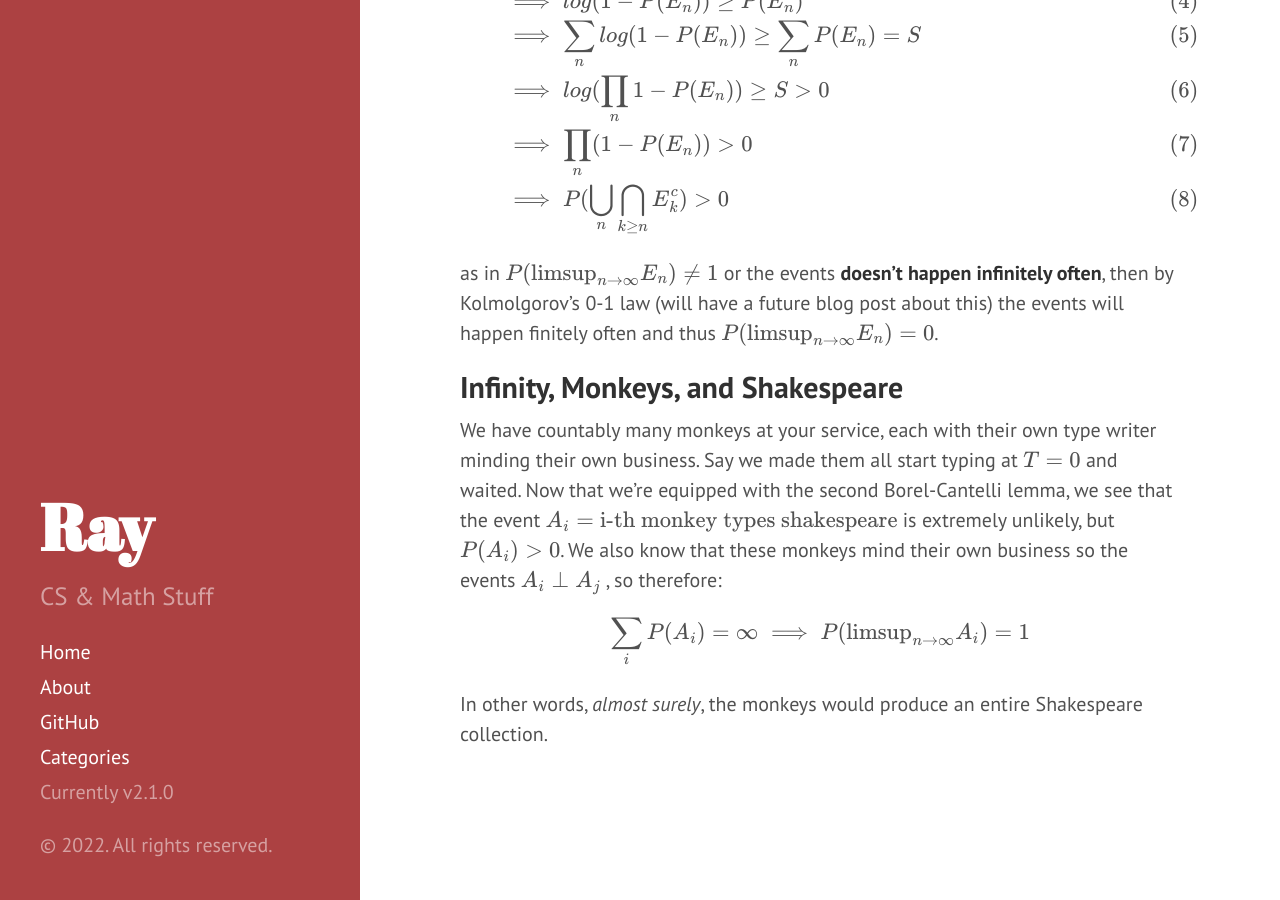
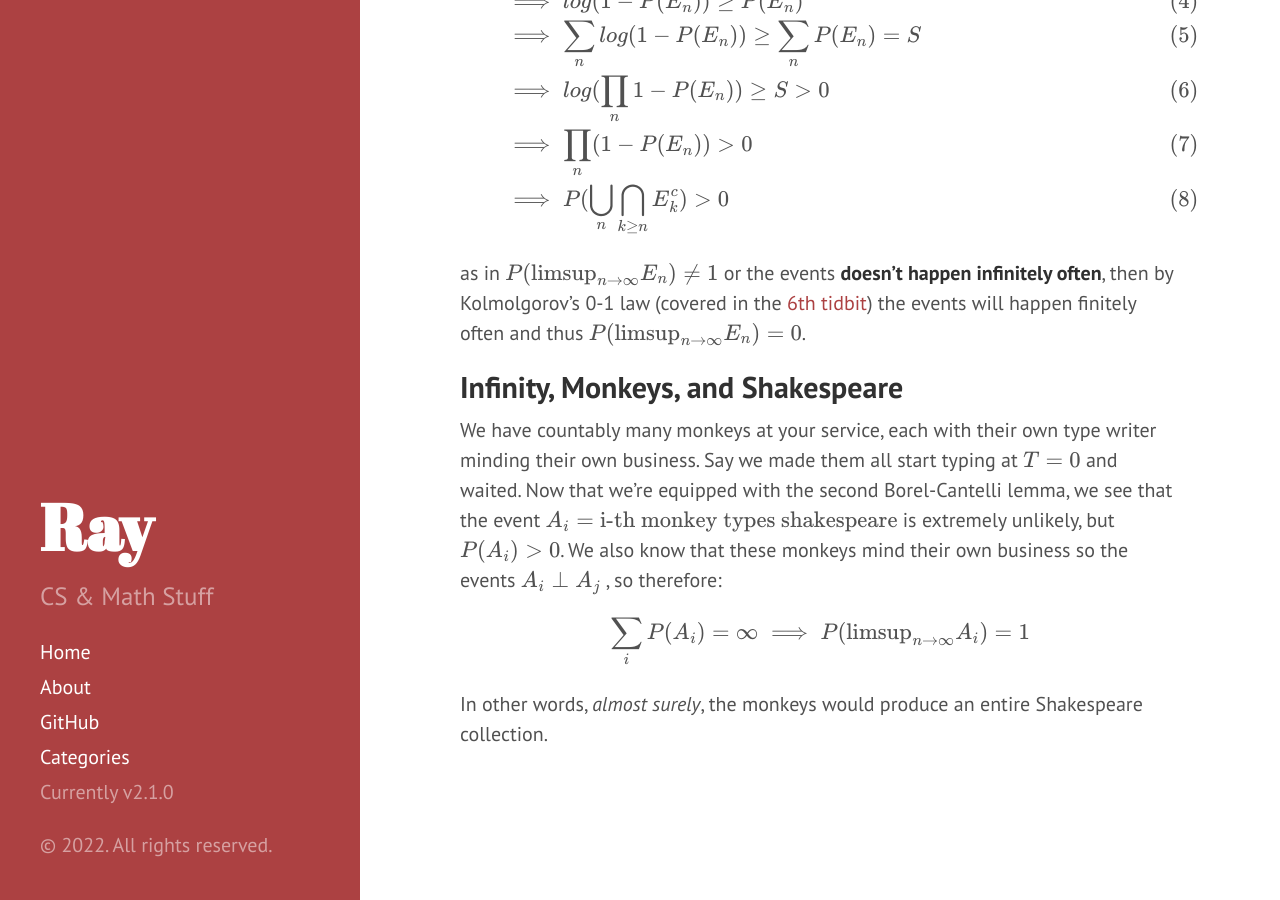
Before and after one commit to OneRaynyDay/oneraynyday.github.io, a Jekyll site: the page built from _posts/2022-09-09-Surely-and-Often.md, in a window 1280 px wide and 900 px high, scrolled down 1539 px. Built offline with Jekyll 4.4.1, drawn with Linux system fonts in a browser that asks for light colours; formulas are drawn with MathJax 3; comment, search, counter and statistics services are not loaded.

```diff
--- a/_posts/2022-09-09-Surely-and-Often.md
+++ b/_posts/2022-09-09-Surely-and-Often.md
@@ -60,7 +60,7 @@
 \end{align}
 $$
 
-as in $$P(\text{limsup}_{n \to \infty} E_n) \neq 1$$ or the events **doesn't happen infinitely often**, then by Kolmolgorov's 0-1 law (will have a future blog post about this) the events will happen finitely often and thus $$P(\text{limsup}_{n \to \infty} E_n) = 0$$.
+as in $$P(\text{limsup}_{n \to \infty} E_n) \neq 1$$ or the events **doesn't happen infinitely often**, then by Kolmolgorov's 0-1 law (covered in the [6th tidbit](https://oneraynyday.github.io/math/2022/09/11/Kolmogorovs-0-1-Law/)) the events will happen finitely often and thus $$P(\text{limsup}_{n \to \infty} E_n) = 0$$.
 
 ## Infinity, Monkeys, and Shakespeare
 We have countably many monkeys at your service, each with their own type writer minding their own business. Say we made them all start typing at $T = 0$ and waited. Now that we're equipped with the second Borel-Cantelli lemma, we see that the event $A_i = \{\text{i-th monkey types shakespeare}\}$ is extremely unlikely, but $P(A_i) > 0$. We also know that these monkeys mind their own business so the events $A_i \perp A_j$ , so therefore:
```
Also changed, not shown: _posts/2022-09-11-Kolmogorovs-0-1-Law.md (+2 -2 lines), _posts/2022-09-10-Random-Variables.md (renamed from _posts/2022-09-11-Random-Variables.md).
